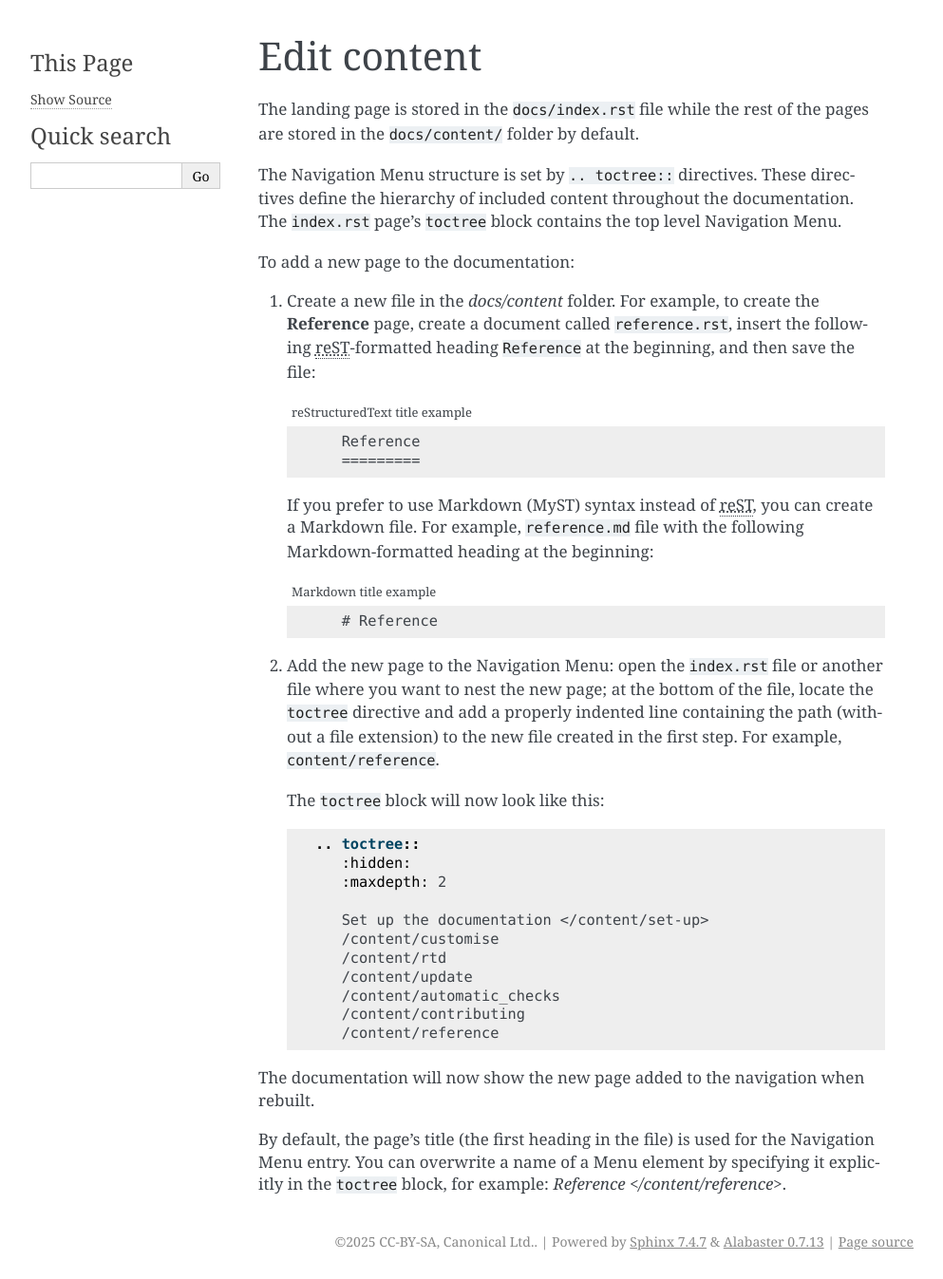
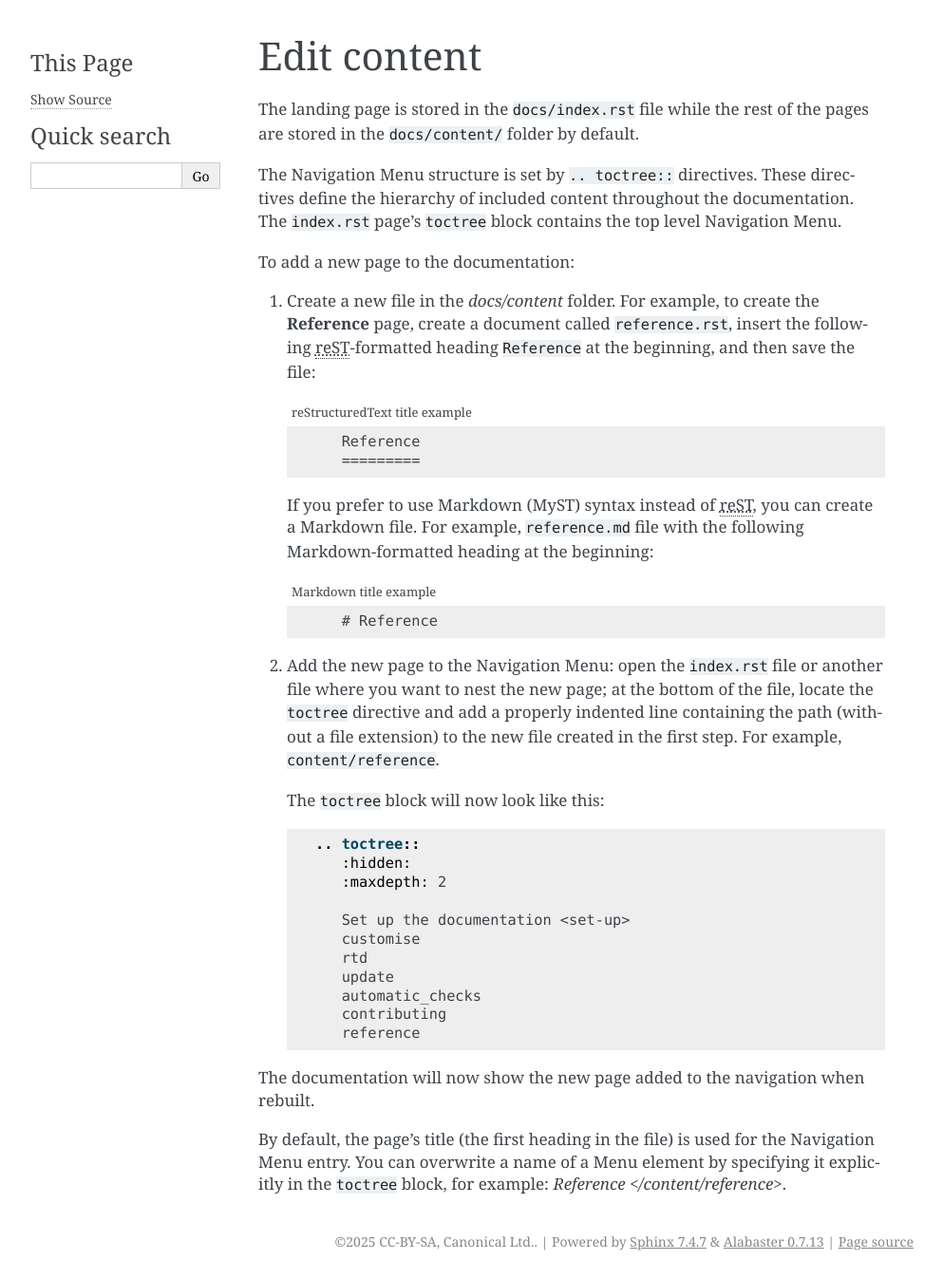
Before and after one commit to canonical/sphinx-docs-starter-pack, a Sphinx documentation site: the page built from docs/how-to/edit.rst, in a window 1280 px wide. Shown: the whole page at 95% size, without its empty margins (148-1141 px from the left). Built offline with Sphinx 7.4.7, drawn with Linux system fonts in a browser that asks for light colours; pages that are not in the unit, such as notebooks, are missing from menus.

Commit message:
docs: update toctree reference

```diff
--- a/docs/how-to/edit.rst
+++ b/docs/how-to/edit.rst
@@ -36,13 +36,13 @@ To add a new page to the documentation:
             :hidden:
             :maxdepth: 2
 
-            Set up the documentation </content/set-up>
-            /content/customise
-            /content/rtd
-            /content/update
-            /content/automatic_checks
-            /content/contributing
-            /content/reference
+            Set up the documentation <set-up>
+            customise
+            rtd
+            update
+            automatic_checks
+            contributing
+            reference
 
 The documentation will now show the new page added to the navigation when rebuilt.
 
```
